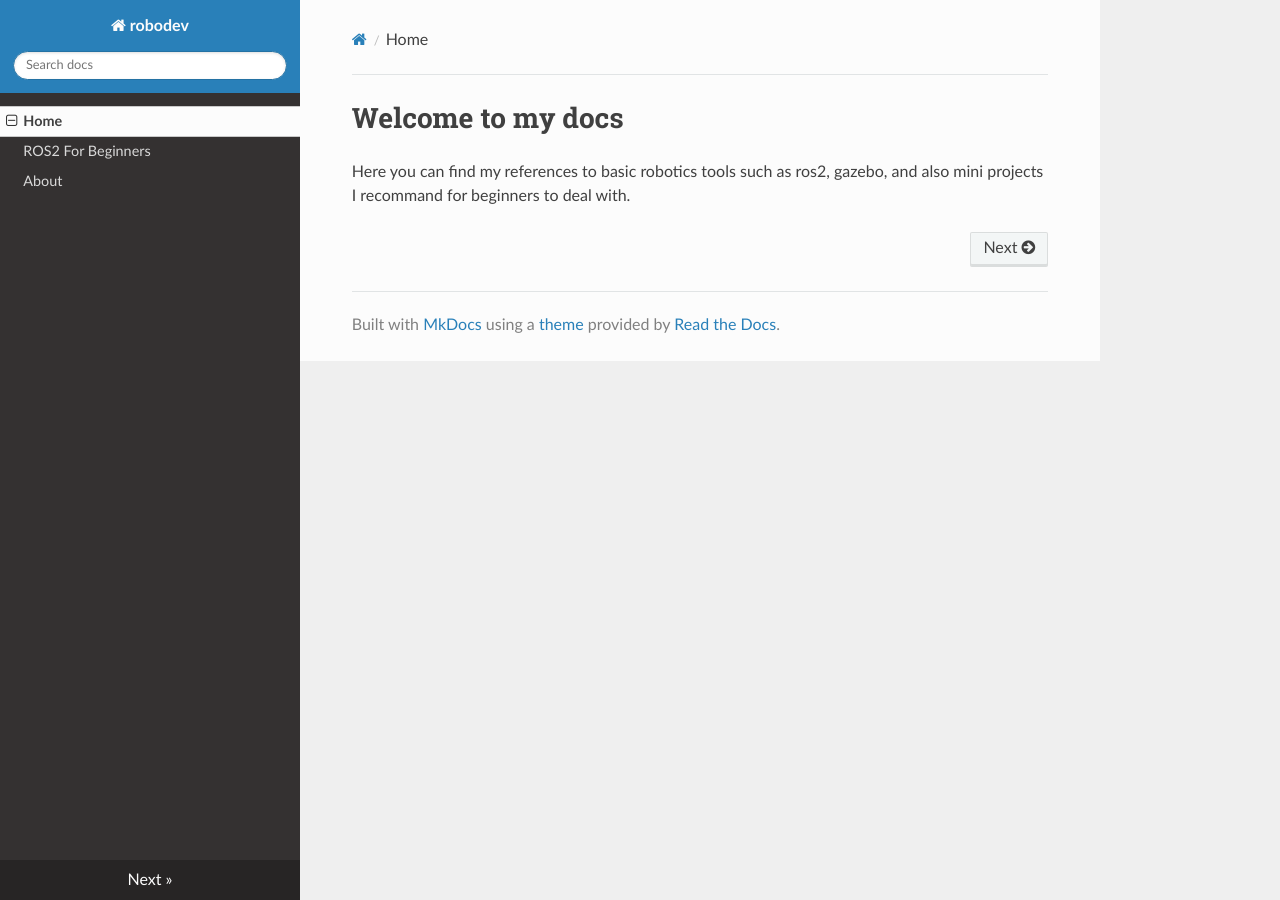
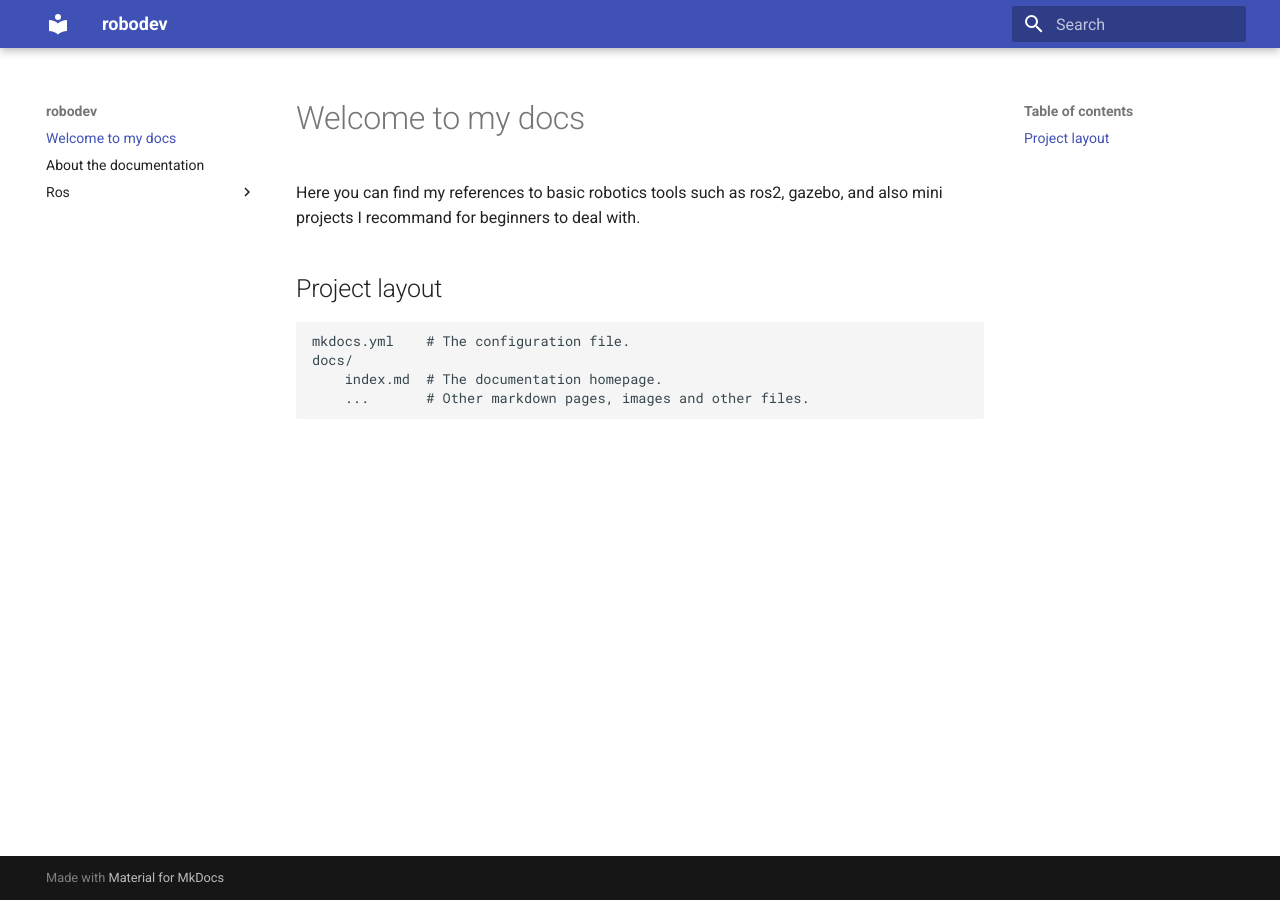
Before and after one commit to robodev8g/robodev.github.io, an MkDocs documentation site: the page built from docs/index.md, in a window 1280 px wide. Built offline with MkDocs 1.6.1 and Material for MkDocs 9.7.7, drawn with Linux system fonts in a browser that asks for light colours; nearby versions of some CDN libraries.

Commit message:
Change to material

```diff
--- a/docs/index.md
+++ b/docs/index.md
@@ -1,3 +1,11 @@
 # Welcome to my docs
 
 Here you can find my references to basic robotics tools such as ros2, gazebo, and also mini projects I recommand for beginners to deal with.
+
+
+## Project layout
+
+    mkdocs.yml    # The configuration file.
+    docs/
+        index.md  # The documentation homepage.
+        ...       # Other markdown pages, images and other files.
--- a/mkdocs.yml
+++ b/mkdocs.yml
@@ -1,23 +1,23 @@
 site_name: robodev
-nav:
-  - Home: index.md
-  - ROS2 For Beginners: ros/index.md
-  - About: about.md
+# nav:
+#   - Home: index.md
+#   - ROS2 For Beginners: ros/index.md
+#   - About: about.md
 theme:
-  name: readthedocs
-  favicon: favicon.ico
-  features:
-  - content.code.copy
-  - content.code.select
-  - content.code.annotate
+  name: material
+  # favicon: favicon.ico
+  # features:
+  # - content.code.copy
+  # - content.code.select
+  # - content.code.annotate
 
-markdown_extensions:
-  - attr_list # allow to add HTML attributes and CSS classes
-  - md_in_html # allow to write Markdown inside HTML elements
-  - pymdownx.highlight:
-      anchor_linenums: true
-      line_spans: __span
-      pygments_lang_class: true
-  - pymdownx.inlinehilite
-  - pymdownx.snippets
-  - pymdownx.superfences
+# markdown_extensions:
+#   - attr_list # allow to add HTML attributes and CSS classes
+#   - md_in_html # allow to write Markdown inside HTML elements
+#   - pymdownx.highlight:
+#       anchor_linenums: true
+#       line_spans: __span
+#       pygments_lang_class: true
+#   - pymdownx.inlinehilite
+#   - pymdownx.snippets
+#   - pymdownx.superfences
```
